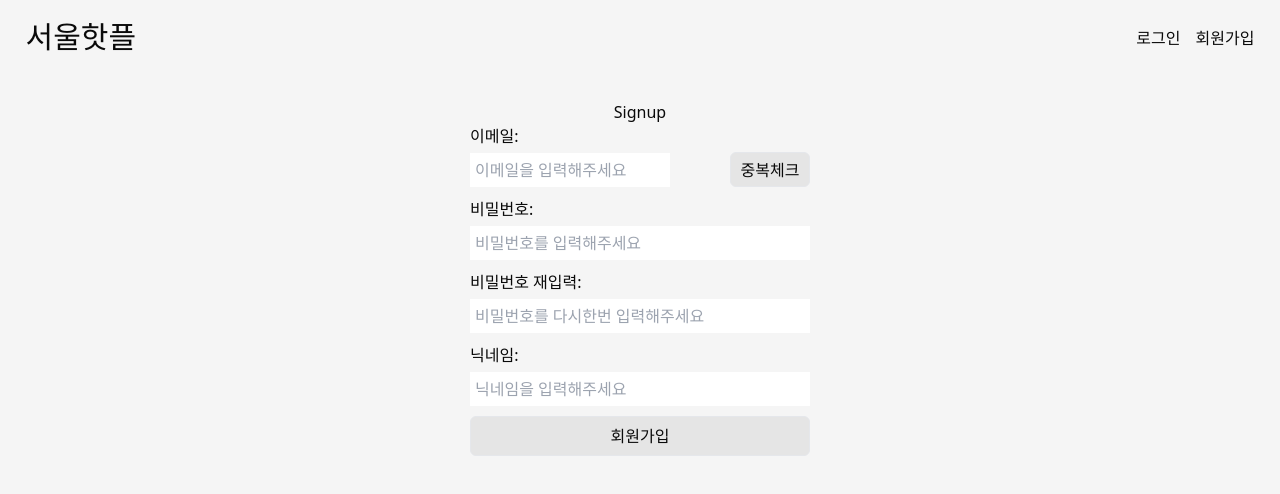
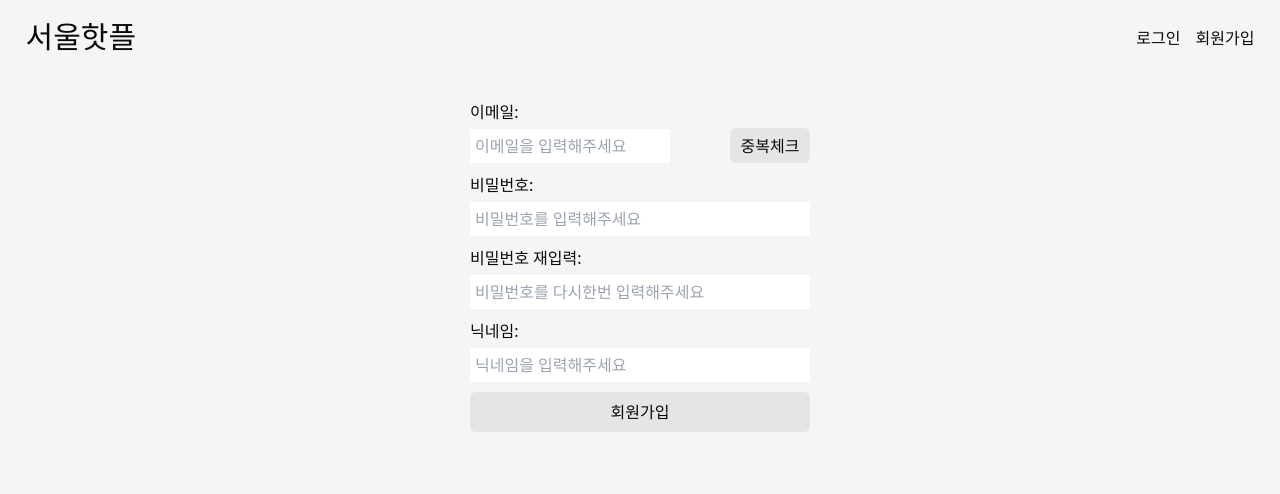
Before and after one commit to mangomaneya/HotPlaceInSeoul, a React (Vite) app: page /signup in a window 1280 px wide. Shown: the top 494 px of the page. Built offline with nearby package versions, Linux system fonts and the light colour scheme; no server answers; a web font is replaced by a local one.

Commit message:
feat:#8 회원가입 페이지 완료

```diff
--- a/src/pages/SignUp.jsx
+++ b/src/pages/SignUp.jsx
@@ -3,7 +3,6 @@ import SignUpForm from '@/components/sign-up/SignUpForm';
 export default function SignUp() {
   return (
     <div className='flex flex-col justify-center items-center'>
-      Signup
       <SignUpForm />
     </div>
   );
```
